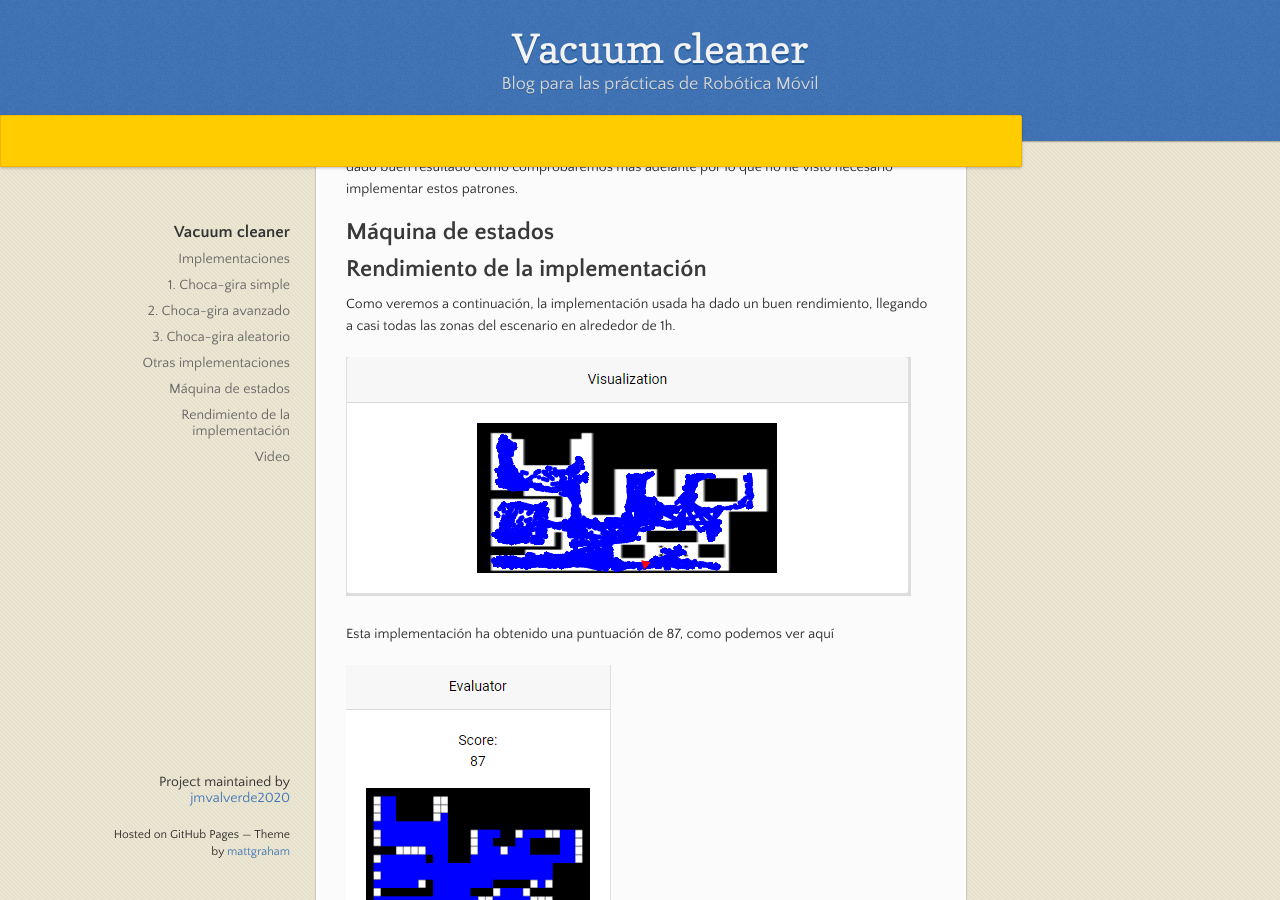
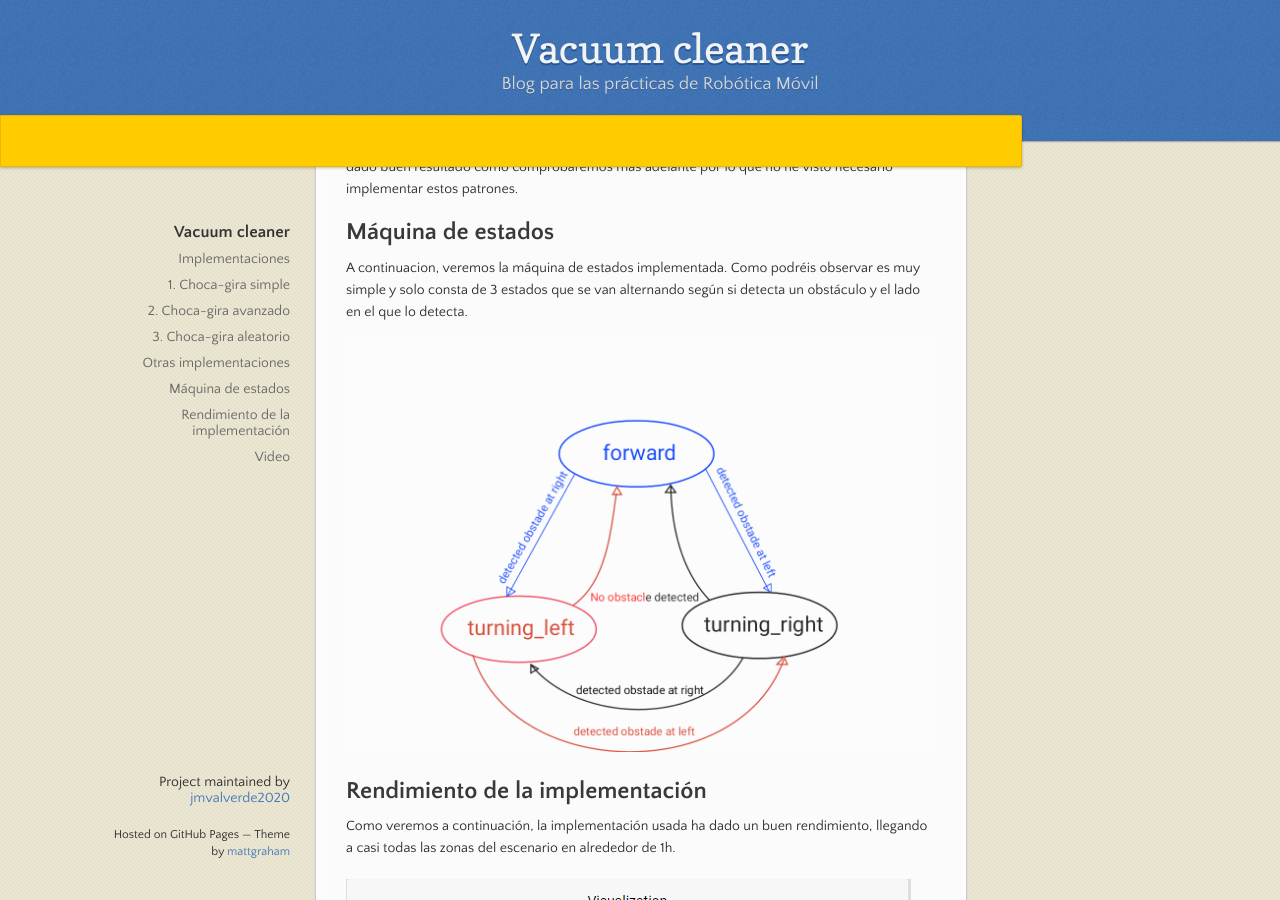
Before and after one commit to jmvalverde2020/robotica_movil_blog, a Jekyll site: the page built from docs/P1/vacuum_cleaner.md, in a window 1280 px wide and 900 px high, scrolled down 924 px. Built offline with Jekyll 4.4.1, drawn with Linux system fonts in a browser that asks for light colours; our own code applies the rules of GitHub Pages for plain Markdown files.

Commit message:
Update vacuum_cleaner.md

```diff
--- a/docs/P1/vacuum_cleaner.md
+++ b/docs/P1/vacuum_cleaner.md
@@ -30,7 +30,9 @@ Para ocasiones en las que el láser no detecte objetos, por encontrarse a menor
 Otras formas de implementar el código podrían ser haciendo que el robot forme una espiral u otros patrones cada cierta cantidad de tiempo. Sin embargo, para esta práctica la aleatoriedad ha dado buen resultado como comprobaremos más adelante por lo que no he visto necesario implementar estos patrones.
 
 ## Máquina de estados
+A continuacion, veremos la máquina de estados implementada. Como podréis observar es muy simple y solo consta de 3 estados que se van alternando según si detecta un obstáculo y el lado en el que lo detecta.
 
+![Máquina de Estados](./media/Maquina_estados.jpg)
 ## Rendimiento de la implementación
 Como veremos a continuación, la implementación usada ha dado un buen rendimiento, llegando a casi todas las zonas del escenario en alrededor de 1h.
 
```
